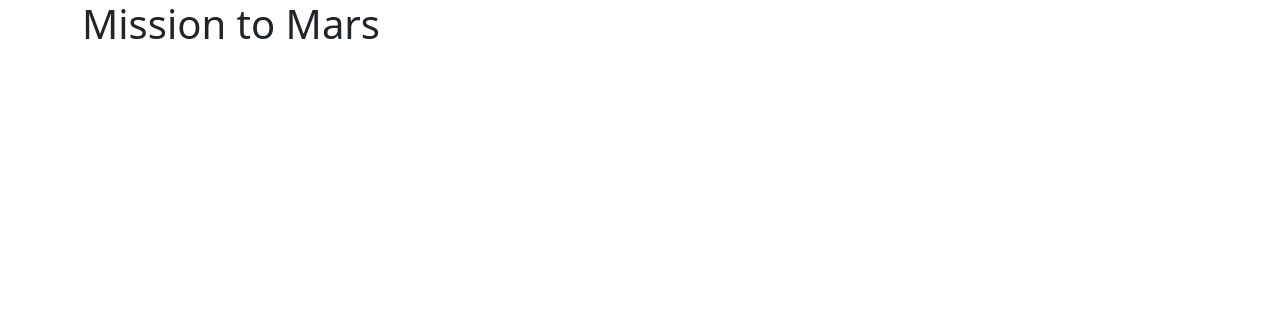
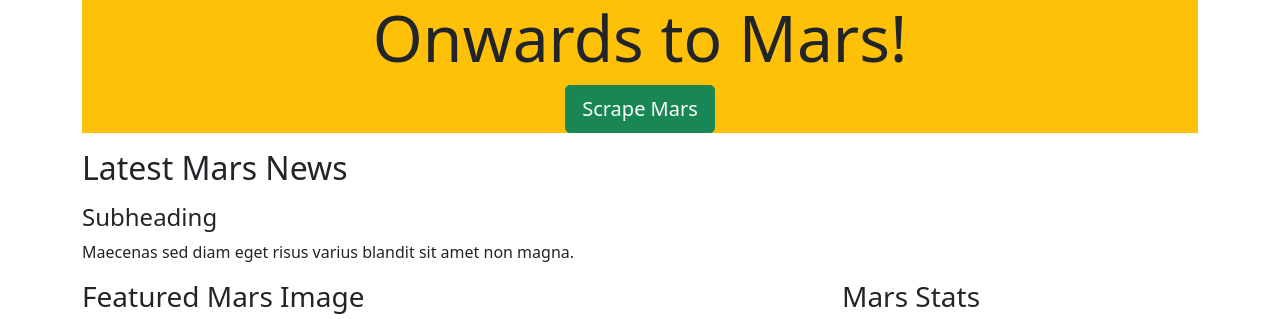
Before and after one commit to dkoski23/NASA-Mars-Scraping, a Flask app: template template/index.html in a window 1280 px wide. Shown: the top 319 px of the page. Run offline with Flask 2, Linux system fonts and the light colour scheme; the template is opened without the code that fills it, so the values that code supplies are empty; some libraries are stand-ins or nearby versions.

Commit message:
Add files via upload

```diff
--- a/template/index.html
+++ b/template/index.html
@@ -6,12 +6,49 @@
     <meta name="viewport" content="width=device-width, initial-scale=1.0">
     <link href="https://cdn.jsdelivr.net/npm/bootstrap@5.1.1/dist/css/bootstrap.min.css" rel="stylesheet" integrity="sha384-F3w7mX95PdgyTmZZMECAngseQB83DfGTowi0iMjiWaeVhAn4FJkqJByhZMI3AhiU" crossorigin="anonymous">
     <title>Onwards to Mars</title>
-</head>
-<body>
+
+    <link rel="icon" href="../../../../favicon.ico">
+
+    <title>Narrow Jumbotron Template for Bootstrap</title>
+  </head>
+
+  <body>
+
     <div class="container">
-        <div class="jumbotron text_center">
-            <h1>Mission to Mars</h1>
 
-    </div>
-</body>
+
+      <div class="jumbotron text-center bg-warning">
+        <h1 class="display-3">Onwards to Mars!</h1>
+
+        <p><a class="btn btn-lg btn-success" href="/scrape" role="button">Scrape Mars</a></p>
+      </div>
+
+      <div class="row marketing">
+        <div class="col-lg-12">
+          <h2>Latest Mars News</h2>
+          <h4>{{mars.news_title}}</h4>
+          <p>{{mars.news_p}}</p>
+
+          <h4>Subheading</h4>
+          <p>Maecenas sed diam eget risus varius blandit sit amet non magna.</p>
+        </div>
+
+        <div class="container">
+            <div class="row">
+                <div class="col-md-8">
+                    <h3>Featured Mars Image</h3>
+                    <img src={{mars.full_image_url}} class="img-thumbnail" height="400" width="400" alt="Featured Image">
+                </div>
+                <div class="col-md-4">
+                    <h3>Mars Stats</h3>
+                    {{mars.html_mars_facts}}
+                </div>
+            </div>
+        </div>
+
+
+    </div> <!-- /container -->
+
+
+
 </html>
```
